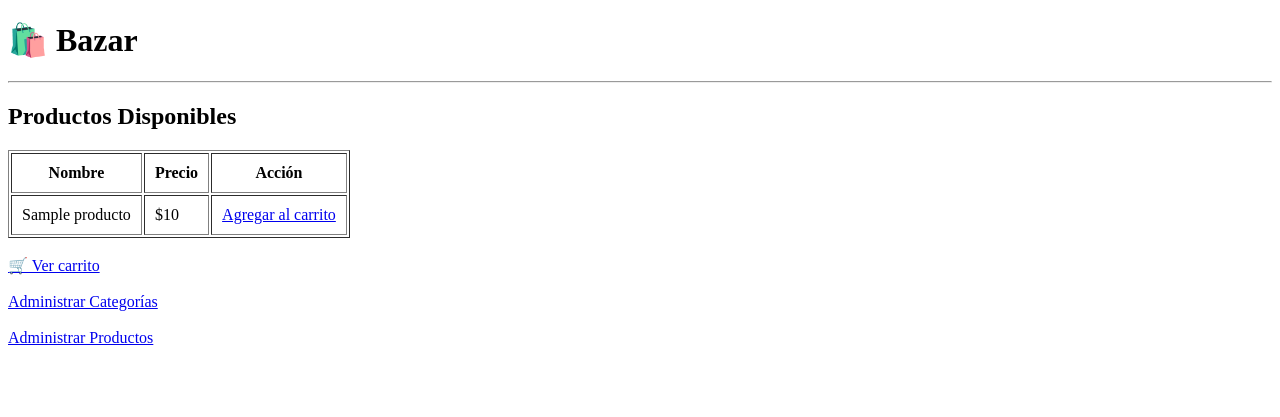
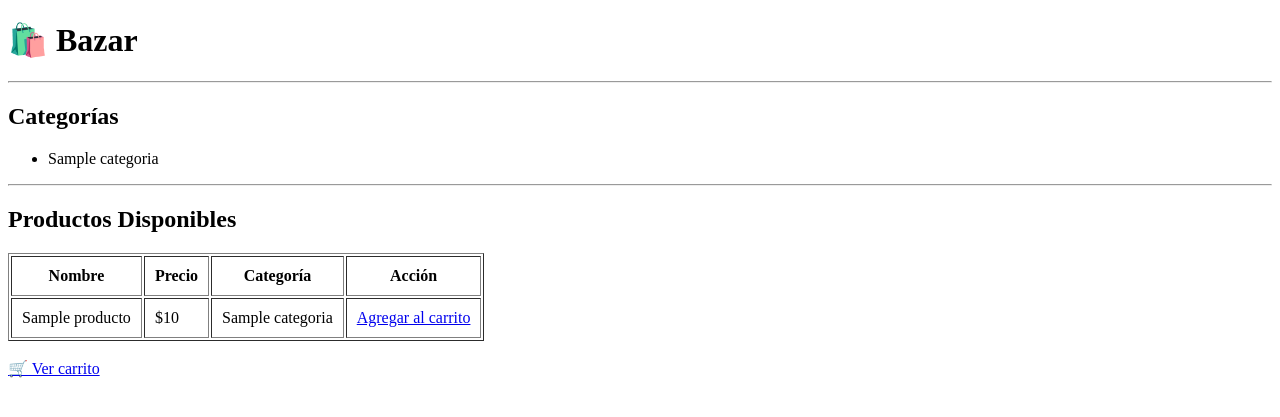
Before and after one commit to Estrella03-Orellana/BAZAR_UFG, a Flask app: template templates/cliente/index.html in a window 1280 px wide. Shown: the top 417 px of the page. Run offline with Flask 3, Linux system fonts and the light colour scheme; the template is opened without the code that fills it: most values are stand-ins (such as "Sample title", 1, 10 or a date in 2020).

Commit message:
CRUD funcional y vista cliente del bazar

```diff
--- a/app.py
+++ b/app.py
@@ -66,11 +66,15 @@ categorias = cargar_categorias()
 @app.route('/')
 def index():
 
+    productos = cargar_productos()
+
+    categorias = cargar_categorias()
+
     return render_template(
         'cliente/index.html',
-        productos=productos
+        productos=productos,
+        categorias=categorias
     )
-
 
 @app.route('/agregar/<int:id>')
 def agregar(id):
--- a/templates/cliente/index.html
+++ b/templates/cliente/index.html
@@ -11,12 +11,25 @@
 
     <hr />
 
+    <h2>Categorías</h2>
+
+    <ul>
+      {% for categoria in categorias %}
+
+      <li>{{ categoria.nombre }}</li>
+
+      {% endfor %}
+    </ul>
+
+    <hr />
+
     <h2>Productos Disponibles</h2>
 
     <table border="1" cellpadding="10">
       <tr>
         <th>Nombre</th>
         <th>Precio</th>
+        <th>Categoría</th>
         <th>Acción</th>
       </tr>
 
@@ -26,6 +39,11 @@
         <td>{{ p.nombre }}</td>
 
         <td>${{ p.precio }}</td>
+
+        <td>
+          {% for categoria in categorias %} {% if categoria.id == p.categoria_id
+          %} {{ categoria.nombre }} {% endif %} {% endfor %}
+        </td>
 
         <td>
           <a href="/agregar/{{ p.id }}"> Agregar al carrito </a>
@@ -38,13 +56,5 @@
     <br />
 
     <a href="/carrito"> 🛒 Ver carrito </a>
-
-    <br /><br />
-
-    <a href="/categorias"> Administrar Categorías </a>
-
-    <br /><br />
-
-    <a href="/productos"> Administrar Productos </a>
   </body>
 </html>
```
